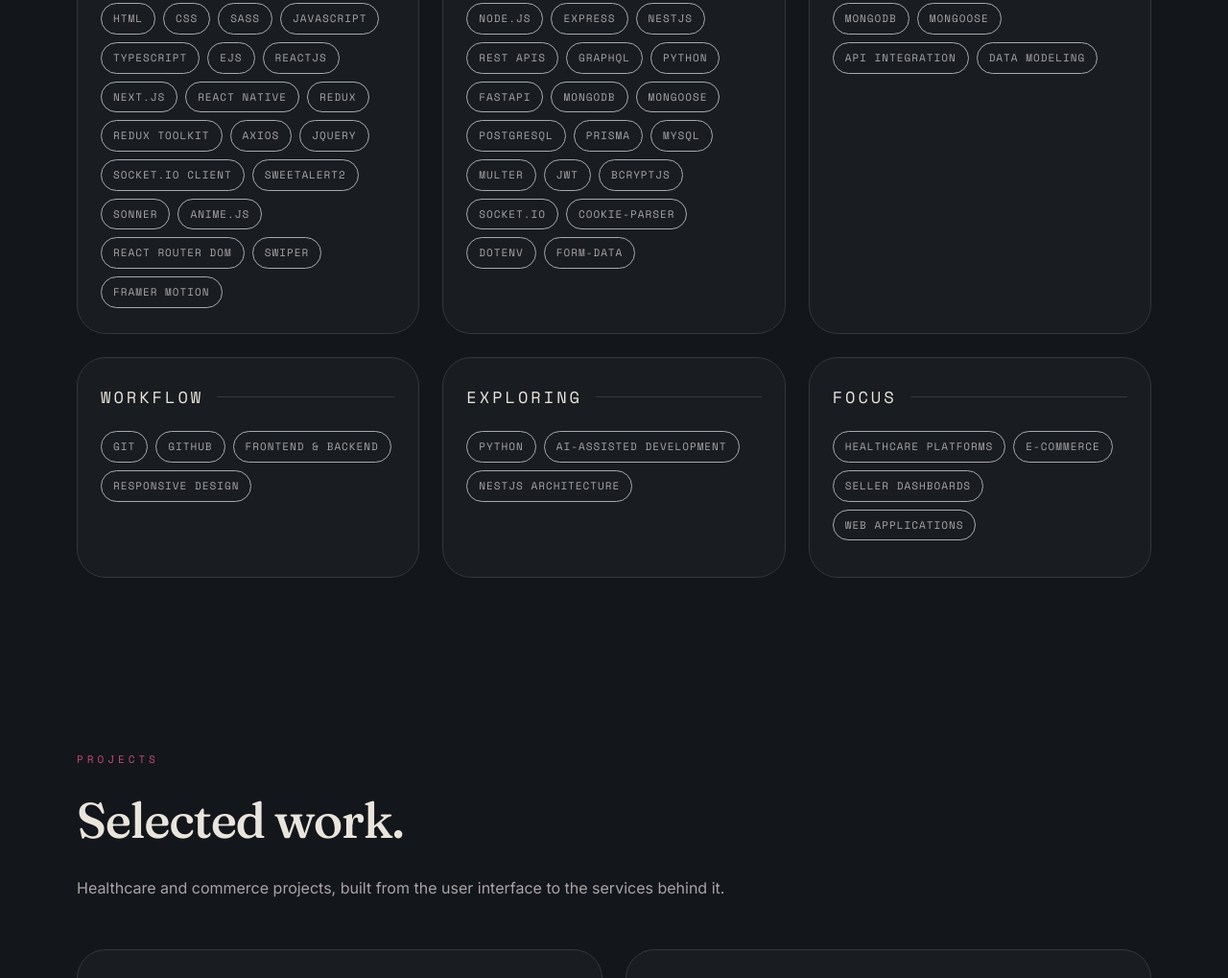
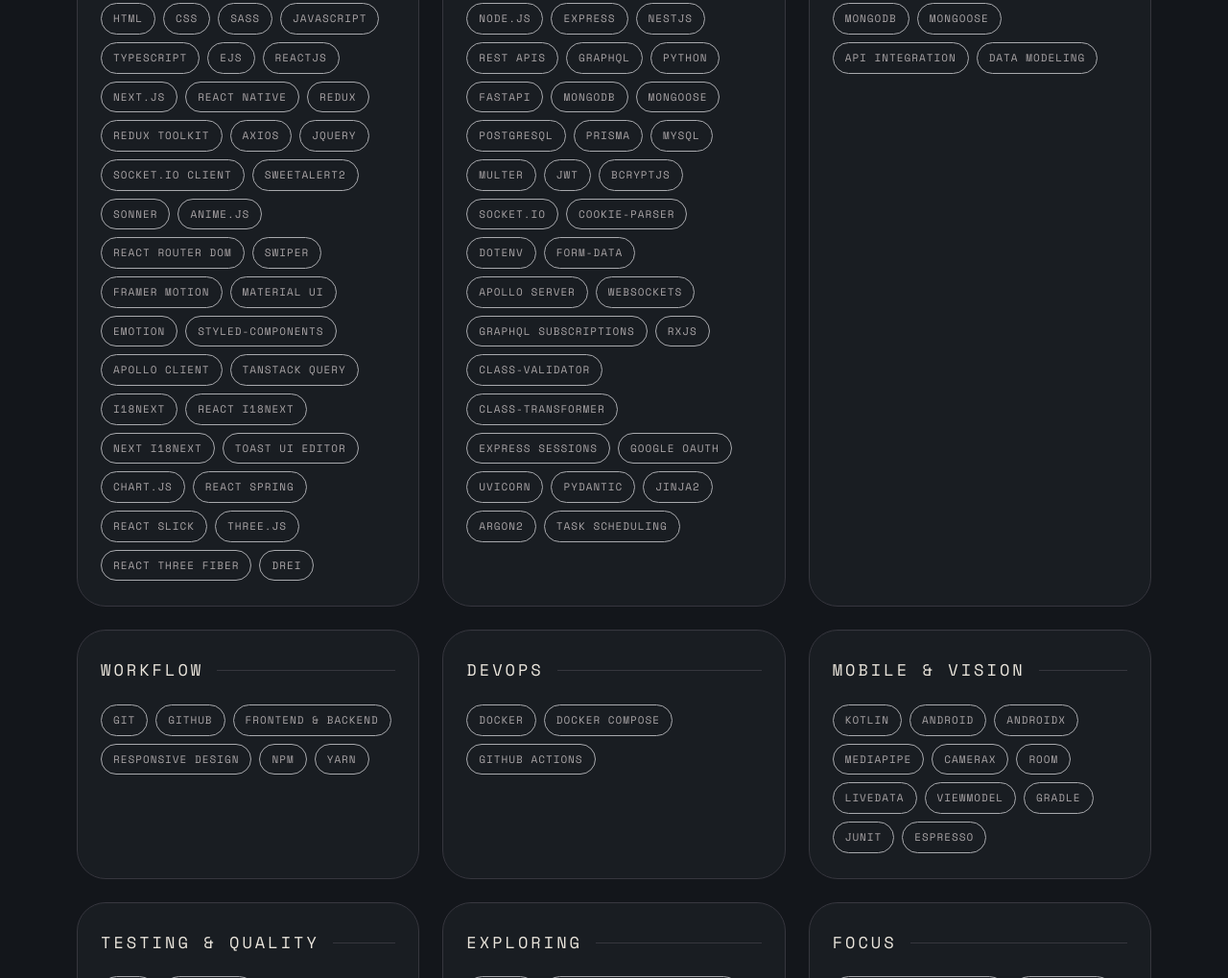
Before and after one commit to mukhammaddiyor01/portfolio, a plain HTML site: page index.html in a window 1280 px wide. Shown: the part 1781-2800 px from the top of the page at 96% size. Drawn offline with nearby package versions, Linux system fonts and the light colour scheme.

Commit message:
Expand skills from public and private project dependencies

```diff
--- a/index.html
+++ b/index.html
@@ -12,10 +12,13 @@
 <section id="home" class="hero container"><div class="hero-layout"><div class="portrait-frame"><img src="portrait.png" width="1122" height="1402" alt="Portrait of Mukhammaddiyor Ibrokhimov" fetchpriority="high"></div><div class="hero-copy"><p class="eyebrow">FULL-STACK DEVELOPER · SOUTH KOREA</p><h1><span>Mukhammaddiyor</span><span>Ibrokhimov</span></h1><span class="short-rule" aria-hidden="true"></span><p class="hero-description">I build web applications from interface to backend — connecting thoughtful design, APIs and data. My work includes healthcare platforms, shopping experiences and the systems behind them.</p><div class="actions"><a class="button primary" href="#projects">View Projects</a><a class="button secondary" href="https://github.com/mukhammaddiyor01" target="_blank" rel="noopener noreferrer">GitHub Profile</a></div></div></div><a href="#about" class="scroll-cue"><span>Scroll</span><i aria-hidden="true"></i></a></section>
 <section id="about" class="section container"><p class="section-label reveal">About</p><h2 class="reveal">Thoughtful interfaces.<br>Well-built systems.</h2><p class="section-description reveal">I’m Mukhammaddiyor, a Full-Stack Developer based in Samcheok, Gangwon-do, South Korea. I connect clear, responsive interfaces with the APIs and data that make them work, bringing experience in frontend, backend and DevOps.</p><div class="languages reveal"><h3>Languages</h3><div class="language-list"><span>English <b>C1</b></span><span>Korean <b>B2</b></span><span>Russian <b>B1–B2</b></span><span>Uzbek <b>Native</b></span></div></div></section>
 <section id="skills" class="section container"><p class="section-label reveal">Skills</p><h2 class="reveal">A toolkit for<br>end-to-end development.</h2><p class="section-description reveal">The technologies I use to connect user experiences, application services and data — alongside the tools I’m continuing to explore.</p><div class="skills-grid">
-<article class="skill-card reveal"><h3>Front-End</h3><ul class="tags"><li>HTML</li><li>CSS</li><li>SASS</li><li>JavaScript</li><li>TypeScript</li><li>EJS</li><li>ReactJS</li><li>Next.js</li><li>React Native</li><li>Redux</li><li>Redux Toolkit</li><li>Axios</li><li>jQuery</li><li>Socket.IO Client</li><li>SweetAlert2</li><li>Sonner</li><li>Anime.js</li><li>React Router DOM</li><li>Swiper</li><li>Framer Motion</li></ul></article>
-<article class="skill-card reveal"><h3>Back-End</h3><ul class="tags"><li>Node.js</li><li>Express</li><li>NestJS</li><li>REST APIs</li><li>GraphQL</li><li>Python</li><li>FastAPI</li><li>MongoDB</li><li>Mongoose</li><li>PostgreSQL</li><li>Prisma</li><li>MySQL</li><li>Multer</li><li>JWT</li><li>bcryptjs</li><li>Socket.IO</li><li>cookie-parser</li><li>dotenv</li><li>form-data</li></ul></article>
+<article class="skill-card reveal"><h3>Front-End</h3><ul class="tags"><li>HTML</li><li>CSS</li><li>SASS</li><li>JavaScript</li><li>TypeScript</li><li>EJS</li><li>ReactJS</li><li>Next.js</li><li>React Native</li><li>Redux</li><li>Redux Toolkit</li><li>Axios</li><li>jQuery</li><li>Socket.IO Client</li><li>SweetAlert2</li><li>Sonner</li><li>Anime.js</li><li>React Router DOM</li><li>Swiper</li><li>Framer Motion</li><li>Material UI</li><li>Emotion</li><li>styled-components</li><li>Apollo Client</li><li>TanStack Query</li><li>i18next</li><li>React i18next</li><li>Next i18next</li><li>Toast UI Editor</li><li>Chart.js</li><li>React Spring</li><li>React Slick</li><li>Three.js</li><li>React Three Fiber</li><li>Drei</li></ul></article>
+<article class="skill-card reveal"><h3>Back-End</h3><ul class="tags"><li>Node.js</li><li>Express</li><li>NestJS</li><li>REST APIs</li><li>GraphQL</li><li>Python</li><li>FastAPI</li><li>MongoDB</li><li>Mongoose</li><li>PostgreSQL</li><li>Prisma</li><li>MySQL</li><li>Multer</li><li>JWT</li><li>bcryptjs</li><li>Socket.IO</li><li>cookie-parser</li><li>dotenv</li><li>form-data</li><li>Apollo Server</li><li>WebSockets</li><li>GraphQL Subscriptions</li><li>RxJS</li><li>class-validator</li><li>class-transformer</li><li>Express Sessions</li><li>Google OAuth</li><li>Uvicorn</li><li>Pydantic</li><li>Jinja2</li><li>Argon2</li><li>Task Scheduling</li></ul></article>
 <article class="skill-card reveal"><h3>Data</h3><ul class="tags"><li>MongoDB</li><li>Mongoose</li><li>API Integration</li><li>Data Modeling</li></ul></article>
-<article class="skill-card reveal"><h3>Workflow</h3><ul class="tags"><li>Git</li><li>GitHub</li><li>Frontend & Backend</li><li>Responsive Design</li></ul></article>
+<article class="skill-card reveal"><h3>Workflow</h3><ul class="tags"><li>Git</li><li>GitHub</li><li>Frontend & Backend</li><li>Responsive Design</li><li>npm</li><li>Yarn</li></ul></article>
+<article class="skill-card reveal"><h3>DevOps</h3><ul class="tags"><li>Docker</li><li>Docker Compose</li><li>GitHub Actions</li></ul></article>
+<article class="skill-card reveal"><h3>Mobile &amp; Vision</h3><ul class="tags"><li>Kotlin</li><li>Android</li><li>AndroidX</li><li>MediaPipe</li><li>CameraX</li><li>Room</li><li>LiveData</li><li>ViewModel</li><li>Gradle</li><li>JUnit</li><li>Espresso</li></ul></article>
+<article class="skill-card reveal"><h3>Testing &amp; Quality</h3><ul class="tags"><li>Jest</li><li>Supertest</li><li>React Testing Library</li><li>pytest</li><li>pytest-asyncio</li><li>HTTPX</li><li>Ruff</li><li>mypy</li><li>ESLint</li><li>Prettier</li></ul></article>
 <article class="skill-card reveal"><h3>Exploring</h3><ul class="tags"><li>Python</li><li>AI-assisted Development</li><li>NestJS Architecture</li></ul></article>
 <article class="skill-card reveal"><h3>Focus</h3><ul class="tags"><li>Healthcare Platforms</li><li>E-commerce</li><li>Seller Dashboards</li><li>Web Applications</li></ul></article></div></section>
 <section id="projects" class="section container"><p class="section-label reveal">Projects</p><h2 class="reveal">Selected work.</h2><p class="section-description reveal">Healthcare and commerce projects, built from the user interface to the services behind it.</p><div class="projects-grid">
```
